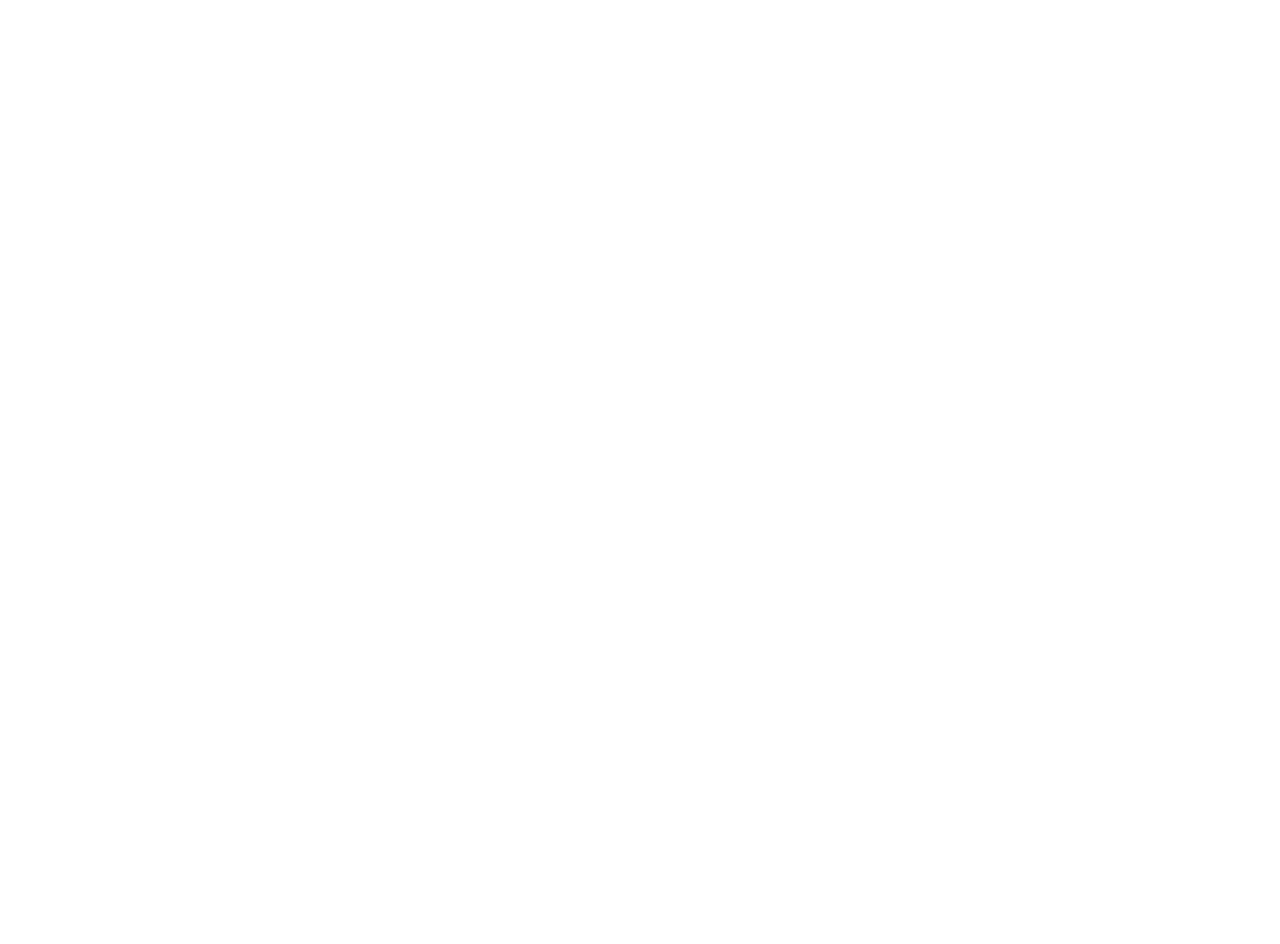
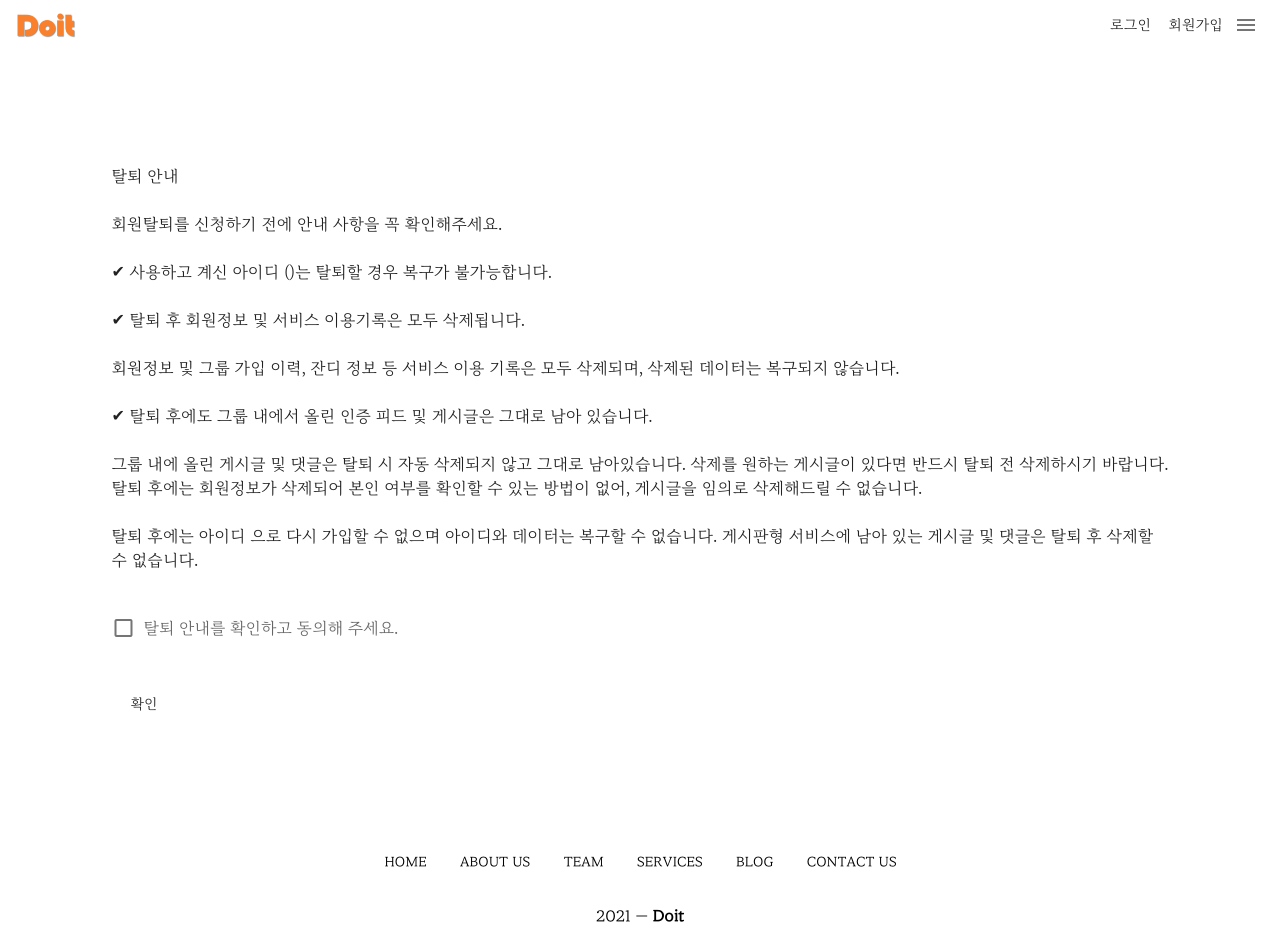
Before and after one commit to jun0811/Doit, a Vue app in the folder frontend/: page /user/delete in a window 1280 px wide. Before the commit the page ends 800 px from the top, so only its background shows below. Built offline with nearby package versions, Linux system fonts and the light colour scheme.

Commit message:
feature: 회원탈퇴 페이지 markup

```diff
--- a/frontend/src/router/index.js
+++ b/frontend/src/router/index.js
@@ -12,6 +12,7 @@
 import Profile from "../views/User/Profile.vue";
 import Complete from "../views/User/Complete.vue";
 import Update from "../views/User/Update.vue";
+import Delete from "../views/User/Delete.vue";
 import MileageShop from "../views/MileageShop.vue";
 import PasswordFind from "../views/User/PasswordFind.vue";
 
@@ -58,6 +59,11 @@
     component: Update,
   },
   {
+    path: "/user/delete",
+    name: "Delete",
+    component: Delete,
+  },
+  {
     path: "/mileageshop",
     name: "MileageShop",
     component: MileageShop,
--- /dev/null
+++ b/frontend/src/views/User/Delete.vue
@@ -0,0 +1,95 @@
+<template>
+  <div>
+    <Header></Header>
+    <v-container class="pa-8 pa-sm-16">
+      <v-row>
+        <v-col>
+          탈퇴 안내
+        </v-col>
+      </v-row>
+      <v-row>
+        <v-col>
+          회원탈퇴를 신청하기 전에 안내 사항을 꼭 확인해주세요.
+        </v-col>
+      </v-row>
+      <v-row>
+        <v-col>
+          ✔ 사용하고 계신 아이디 ({{ email }})는 탈퇴할 경우 복구가 불가능합니다.
+        </v-col>
+      </v-row>
+      <v-row>
+        <v-col>
+          ✔ 탈퇴 후 회원정보 및 서비스 이용기록은 모두 삭제됩니다.
+        </v-col>
+      </v-row>
+      <v-row>
+        <v-col>
+          회원정보 및 그룹 가입 이력, 잔디 정보 등 서비스 이용 기록은 모두 삭제되며, 삭제된 데이터는 복구되지 않습니다.
+        </v-col>
+      </v-row>
+      <v-row>
+        <v-col>
+          ✔ 탈퇴 후에도 그룹 내에서 올린 인증 피드 및 게시글은 그대로 남아 있습니다.
+        </v-col>
+      </v-row>
+      <v-row>
+        <v-col>
+          그룹 내에 올린 게시글 및 댓글은 탈퇴 시 자동 삭제되지 않고 그대로 남아있습니다.
+          삭제를 원하는 게시글이 있다면 반드시 탈퇴 전 삭제하시기 바랍니다.
+          탈퇴 후에는 회원정보가 삭제되어 본인 여부를 확인할 수 있는 방법이 없어, 게시글을 임의로 삭제해드릴 수 없습니다.
+        </v-col>
+      </v-row>
+      <v-row>
+        <v-col>
+          탈퇴 후에는 아이디 {{ email }} 으로 다시 가입할 수 없으며 아이디와 데이터는 복구할 수 없습니다. 게시판형 서비스에 남아 있는 게시글 및 댓글은 탈퇴 후 삭제할 수 없습니다.
+        </v-col>
+      </v-row>
+      <v-row>
+        <v-col>
+          <v-checkbox
+            v-model="checkbox"
+            label="탈퇴 안내를 확인하고 동의해 주세요."
+            ></v-checkbox>
+        </v-col>
+      </v-row>
+      <v-row>
+        <v-col>
+          <v-btn
+            text
+          >
+            확인
+          </v-btn>
+        </v-col>
+      </v-row>
+    </v-container>
+    <Footer></Footer>
+  </div>
+</template>
+
+<script>
+import Header from "@/components/common/Header.vue";
+import Footer from "@/components/common/Footer.vue";
+
+export default {
+  name: "Delete",
+  components: {
+    Header,
+    Footer,
+  },
+  data() {
+    return {
+      email: "",
+      checkbox: false,
+    }
+  },
+  computed: {
+  },
+  created () {
+    this.email = this.$store.getters.getEmail
+  }
+}
+</script>
+
+<style>
+
+</style>
--- a/frontend/src/views/User/Update.vue
+++ b/frontend/src/views/User/Update.vue
@@ -178,7 +178,7 @@
       this.c_Nick = false;
     },
     deleteUser() {
-      alert("정말 Doit을 탈퇴하시겠습니까?")
+      this.$router.push("/user/delete")
     }
   },
 };
```
